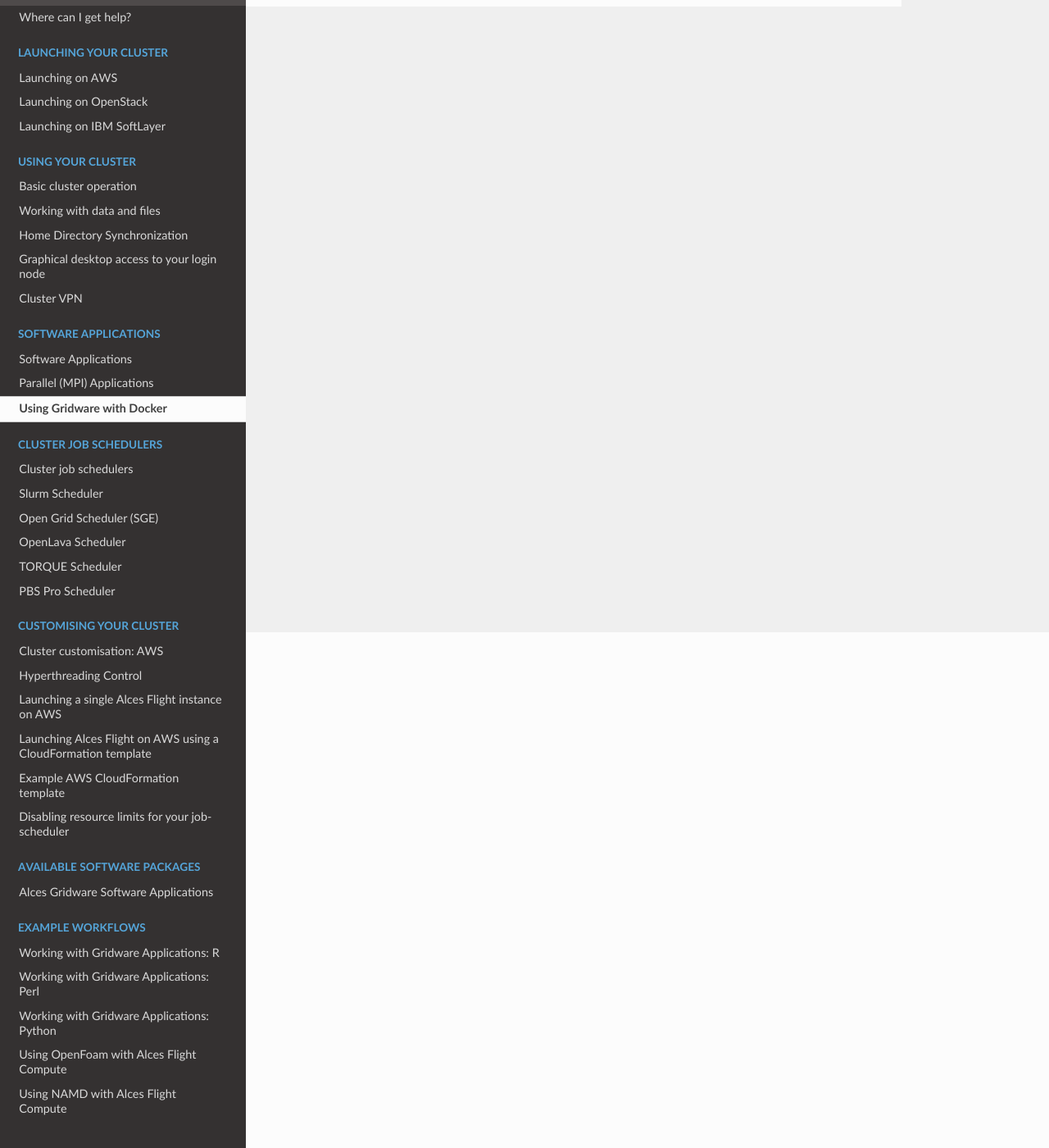
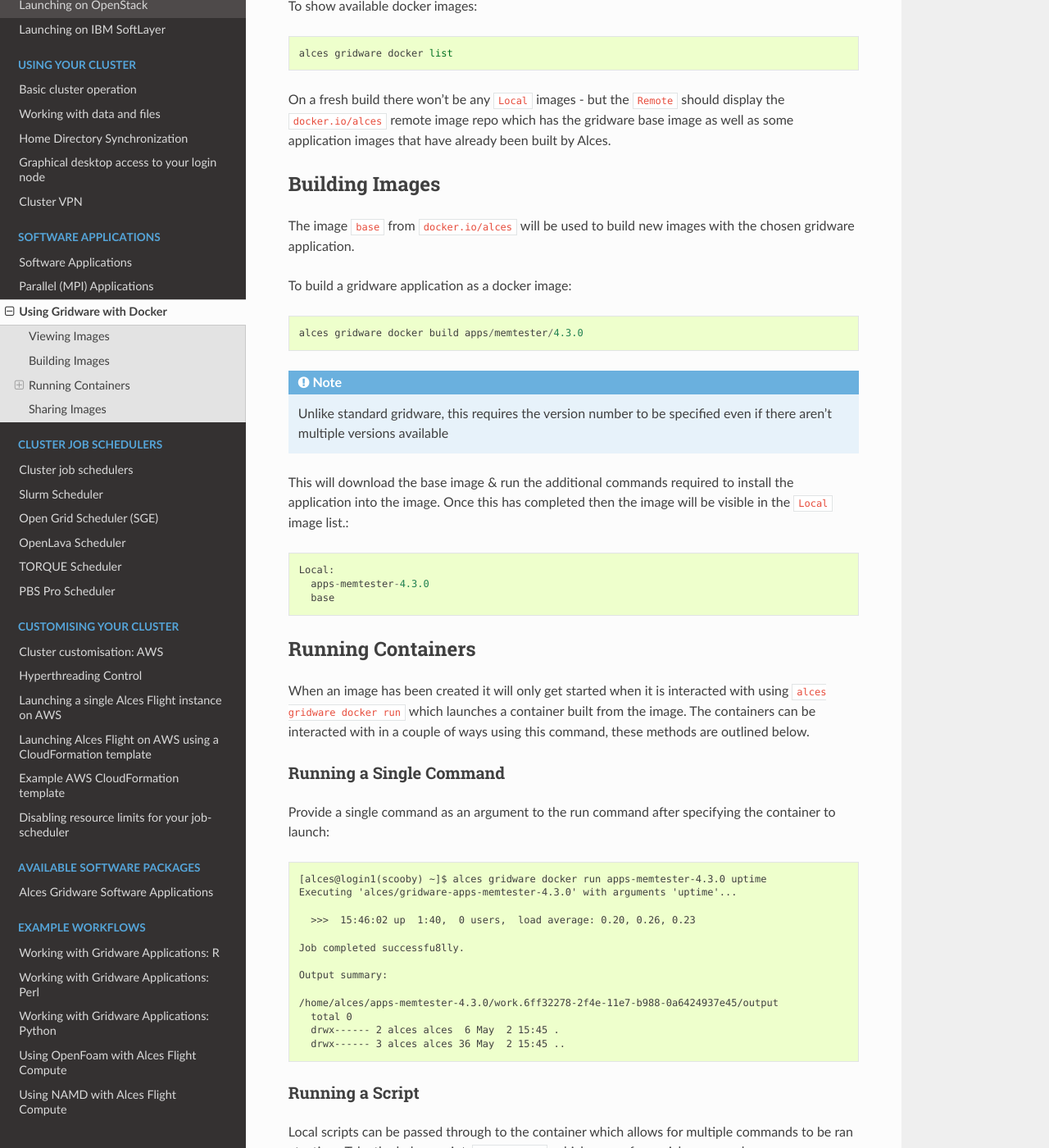
Before and after one commit to alces-software/flight-appliance-docs, a Sphinx documentation site: the page built from docs/source/apps/docker.rst, in a window 1280 px wide and 1400 px high, scrolled down 629 px. Shown: the whole window at 82% size. Built offline with Sphinx 7.4.7 and the Read the Docs theme 2.0.0, drawn with Linux system fonts in a browser that asks for light colours; some of the changed text lies outside the part shown.

Commit message:
Added down viewing, building, running & sharing images/containers with gridware docker

```diff
--- a/docs/source/apps/docker.rst
+++ b/docs/source/apps/docker.rst
@@ -9,4 +9,99 @@
 
     alces customize apply feature/configure-docker
 
-.. note:: The feature profile will install the required docker dependencies
+.. note:: The feature profile will install the required docker dependencies and perform Flight specific configuration changes
+
+Viewing Images
+==============
+
+The ``alces gridware docker`` command can be used to interact with docker images & containers once the feature has been applied to the system.
+
+To show available docker images::
+
+    alces gridware docker list
+
+On a fresh build there won't be any ``Local`` images - but the ``Remote`` should display the ``docker.io/alces`` remote image repo which has the gridware base image as well as some application images that have already been built by Alces.
+
+Building Images
+===============
+
+The image ``base`` from ``docker.io/alces`` will be used to build new images with the chosen gridware application.
+
+To build a gridware application as a docker image::
+
+    alces gridware docker build apps/memtester/4.3.0
+
+.. note:: Unlike standard gridware, this requires the version number to be specified even if there aren't multiple versions available
+
+This will download the base image & run the additional commands required to install the application into the image. Once this has completed then the image will be visible in the ``Local`` image list.::
+
+    Local:
+      apps-memtester-4.3.0
+      base
+
+Running Containers
+==================
+
+When an image has been created it will only get started when it is interacted with using ``alces gridware docker run`` which launches a container built from the image. The containers can be interacted with in a couple of ways using this command, these methods are outlined below.
+
+Running a Single Command
+------------------------
+
+Provide a single command as an argument to the run command after specifying the container to launch::
+
+    [alces@login1(scooby) ~]$ alces gridware docker run apps-memtester-4.3.0 uptime
+    Executing 'alces/gridware-apps-memtester-4.3.0' with arguments 'uptime'...
+
+      >>>  15:46:02 up  1:40,  0 users,  load average: 0.20, 0.26, 0.23
+
+    Job completed successfu8lly.
+
+    Output summary:
+
+    /home/alces/apps-memtester-4.3.0/work.6ff32278-2f4e-11e7-b988-0a6424937e45/output
+      total 0
+      drwx------ 2 alces alces  6 May  2 15:45 .
+      drwx------ 3 alces alces 36 May  2 15:45 ..
+
+Running a Script
+----------------
+
+Local scripts can be passed through to the container which allows for multiple commands to be ran at a time. Take the below script, ``~/script.sh``, which runs a few quick commands::
+
+    #!/bin/bash
+    uptime
+    free -m
+    echo $HOSTNAME
+
+This can be passed to a container using docker run as follows::
+
+    [alces@login1(Say-Node-To-Drugs) ~]$ alces gridware docker run apps-paraview-4.3.1 --script script.sh
+    Executing script 'script.sh' in 'alces/gridware-apps-paraview-4.3.1'...
+
+      >>>  16:02:02 up  1:56,  0 users,  load average: 3.11, 2.40, 1.39
+      >>>               total        used        free      shared  buff/cache   available
+      >>> Mem:           7565         728         159          17        6676        6466
+      >>> Swap:             0           0           0
+      >>> 7ea913ce82a3
+
+    Job completed successfully.
+
+    Output summary:
+
+    /home/alces/apps-paraview-4.3.1/work.ab7a1250-2f50-11e7-85da-0a6424937e45/output
+      total 0
+      drwx------ 2 alces alces  6 May  2 16:01 .
+      drwx------ 3 alces alces 54 May  2 16:01 ..
+
+Sharing Images
+==============
+
+.. important:: Sharing of images is not yet implemented in the 2017.1 Flight release!
+
+In order for nodes to be able to use the same container that was built on the login node it will need to be shared.
+
+Run the following command to add the local image to an NFS share that can be seen by the nodes::
+
+    alces gridware docker share apps-memtester-4.3.0
+
+.. note:: Any other systems that are to use the docker containers will need the docker feature enabled with ``alces customize apply feature/configure-docker``
```
